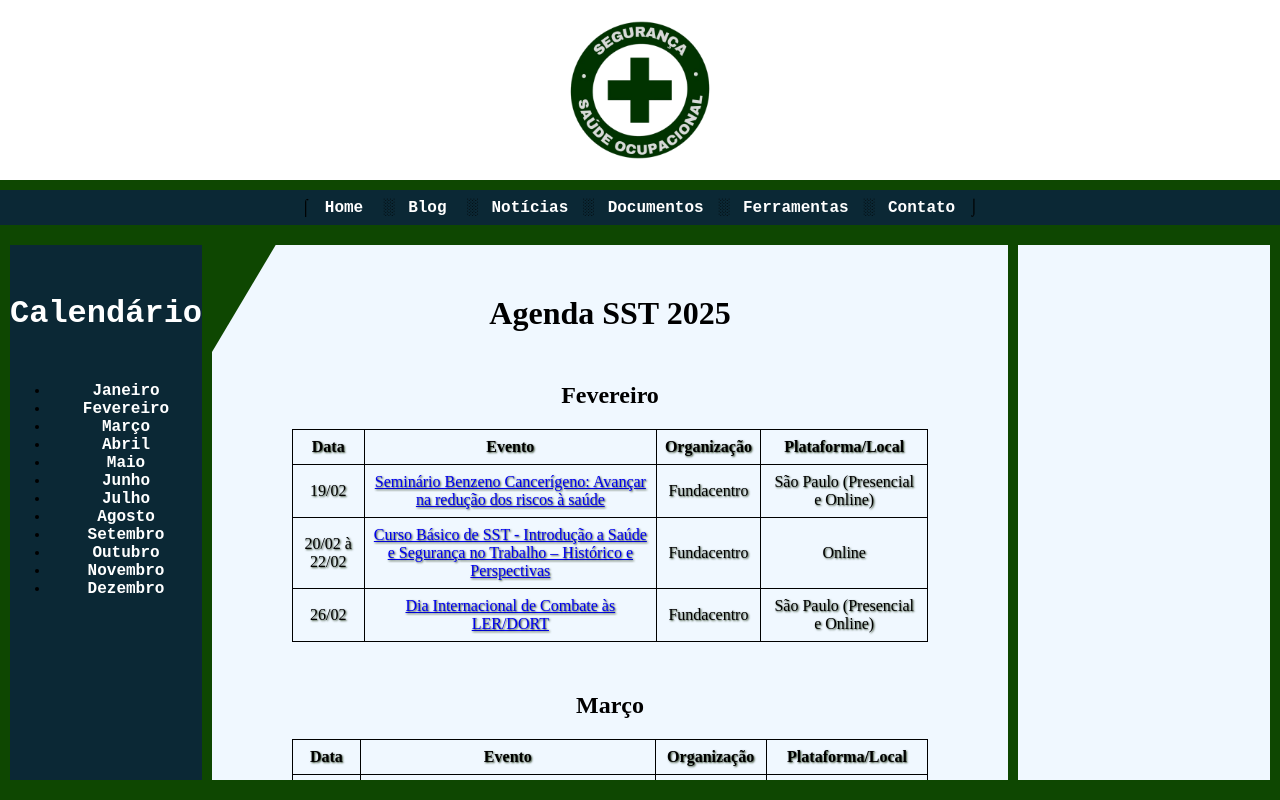
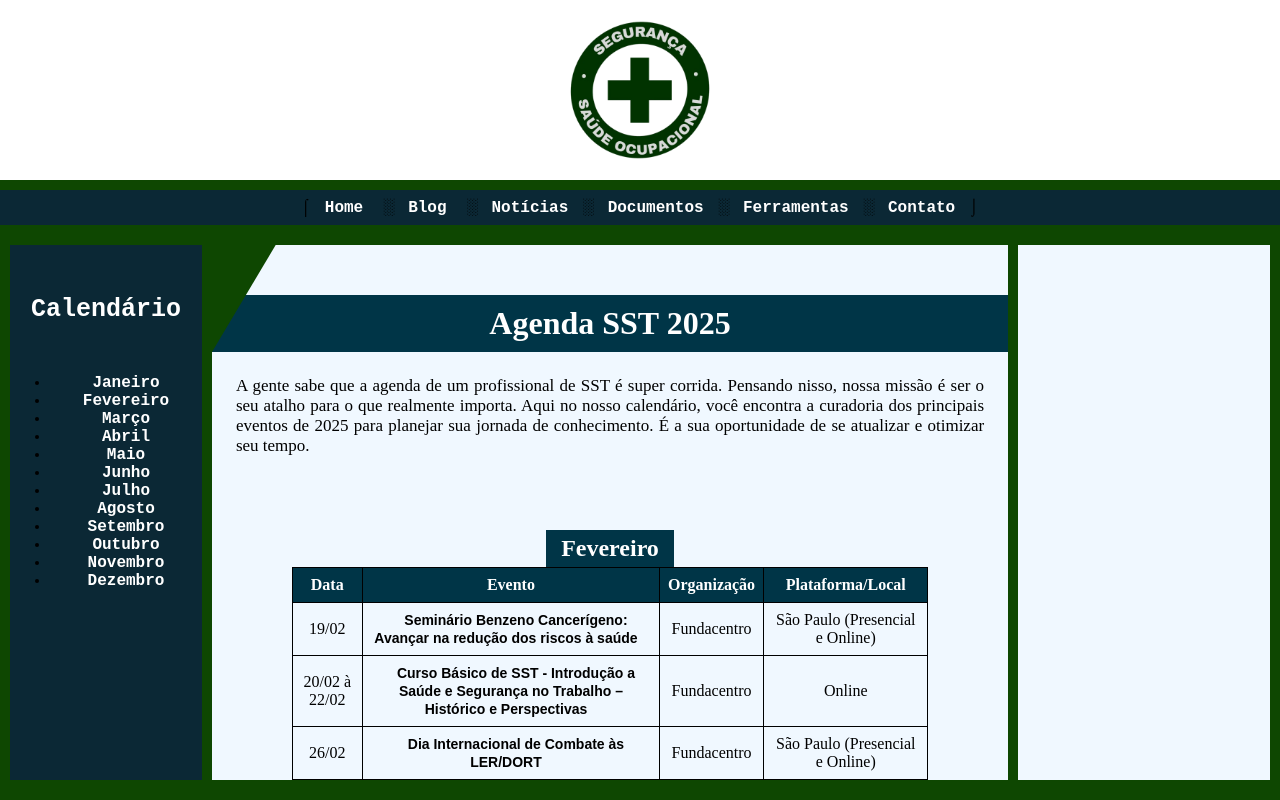
Before and after one commit to AurelliusDev/DiarioSST, a plain HTML site: page index.html in a window 1280 px wide. Drawn offline with Linux system fonts and the light colour scheme.

Commit message:
Add files via upload

```diff
--- a/CSS/estiloindex.css
+++ b/CSS/estiloindex.css
@@ -10,7 +10,7 @@ html, body{
 
 ::-webkit-scrollbar {
     width: 10px; /* Largura da barra de rolagem vertical */
-    height: 50px; /* Altura da barra de rolagem horizontal */
+    height: 8px; /* Altura da barra de rolagem horizontal */
 }
 
 ::-webkit-scrollbar-track {
@@ -98,6 +98,7 @@ html, body{
 
 .menu-content h1{
     margin-top: 50px;
+    font-size: 25px;
     text-align: center;
     justify-content: center;
     color: rgb(255, 255, 255);
@@ -142,7 +143,6 @@ html, body{
 }
 
 .content::before {
-
     position: absolute;
     top: 0;
     left: 0;
@@ -153,26 +153,30 @@ html, body{
 }
 
 .content table {
-    color: rgb(0, 0, 0); /* Cor do texto para contraste com o fundo escuro */
-    text-shadow: 1px 1px 2px rgba(12, 35, 1, 0.8); /* Sombra para legibilidade */
+    color: rgb(0, 0, 0);
     z-index: 2; /* Garante que o conteúdo textual esteja acima do overlay */
-}
-.content h1{
-    margin-top: 50px;
-    text-align: center;
-}
-
-.content h2{
-    margin-top: 50px;
-    text-align: center;
-}
-
-.content table{
     width: 80%;
     border: 1px solid black;
     border-collapse: collapse;
     justify-content: center;
     margin: 0 auto;
+}
+.content h1{
+    margin-top: 50px;
+    text-align: center;
+    background-color: rgb(0, 53, 71);
+    color: #ffffff;
+    padding: 10px;
+}
+
+.content h2{
+    margin-top: 50px;
+    margin-bottom: 0;
+    padding: 5px 15px;
+    text-align: center;
+    background-color: rgb(0, 53, 71);
+    color: #ffffff;
+    display: inline-block;
 }
 
 .content table tr, td, th {
@@ -180,10 +184,38 @@ html, body{
     padding: 8px;
 }
 
+.content th{
+    font-weight: bold;
+    font-size: 16px;
+    background-color: rgb(0, 53, 71);
+    color: #ffffff;
+
+}
+
 .content p{
+    font-size: 17px;
+    text-align: justify;
+    margin: 3%;
+}
+
+.OBS{
     margin-top: 20px;
     background-color: yellow;
     display: inline-block;
+}
+
+.content a{
+    padding: 10px;
+    text-decoration: none;
+    font-size: 14px;
+    font-weight: bold;
+    font-family:Arial, Helvetica, sans-serif;
+    color: rgb(0, 0, 0);
+
+}
+
+.content a:hover{
+    color: rgb(2, 112, 43);
 }
 
 
--- a/index.html
+++ b/index.html
@@ -43,6 +43,13 @@
 
             <div class="content">
                 <h1>Agenda SST 2025</h1>
+
+                <p>
+                    A gente sabe que a agenda de um profissional de SST é super corrida.
+                    Pensando nisso, nossa missão é ser o seu atalho para o que realmente importa.
+                    Aqui no nosso calendário, você encontra a curadoria dos principais eventos de 2025 para planejar
+                     sua jornada de conhecimento. É a sua oportunidade de se atualizar e otimizar seu tempo.
+                </p>
                 <h2 id="Fevereiro">Fevereiro</h2>
                     <table>
                         <thead>
@@ -550,7 +557,7 @@
 
                         <tr>
                             <td>03/09 à 06/09</td>
-                            <td>Abeta Summit 2025 - 22º Congresso Brasileiro de Ecoturismo e Turismo de Aventura</td>
+                            <td><a href="https://abetasummit.com.br/" target="_blank">Abeta Summit 2025 - 22º Congresso Brasileiro de Ecoturismo e Turismo de Aventura</a></td>
                             <td>ABETA (Associação Brasileira das Empresas de Ecoturismo e Turismo de Aventura)</td>
                             <td>Caraguatatuba - SP (Presencial)</td>
                         </tr>
@@ -718,7 +725,7 @@
                     </tbody>
                 </table>
 
-                <p>
+                <p class="OBS">
                     ATENÇÃO: Calendário sujeito a alterações.
                 </p>
 
```
Lines whose indentation alone changed are shown as unchanged.
